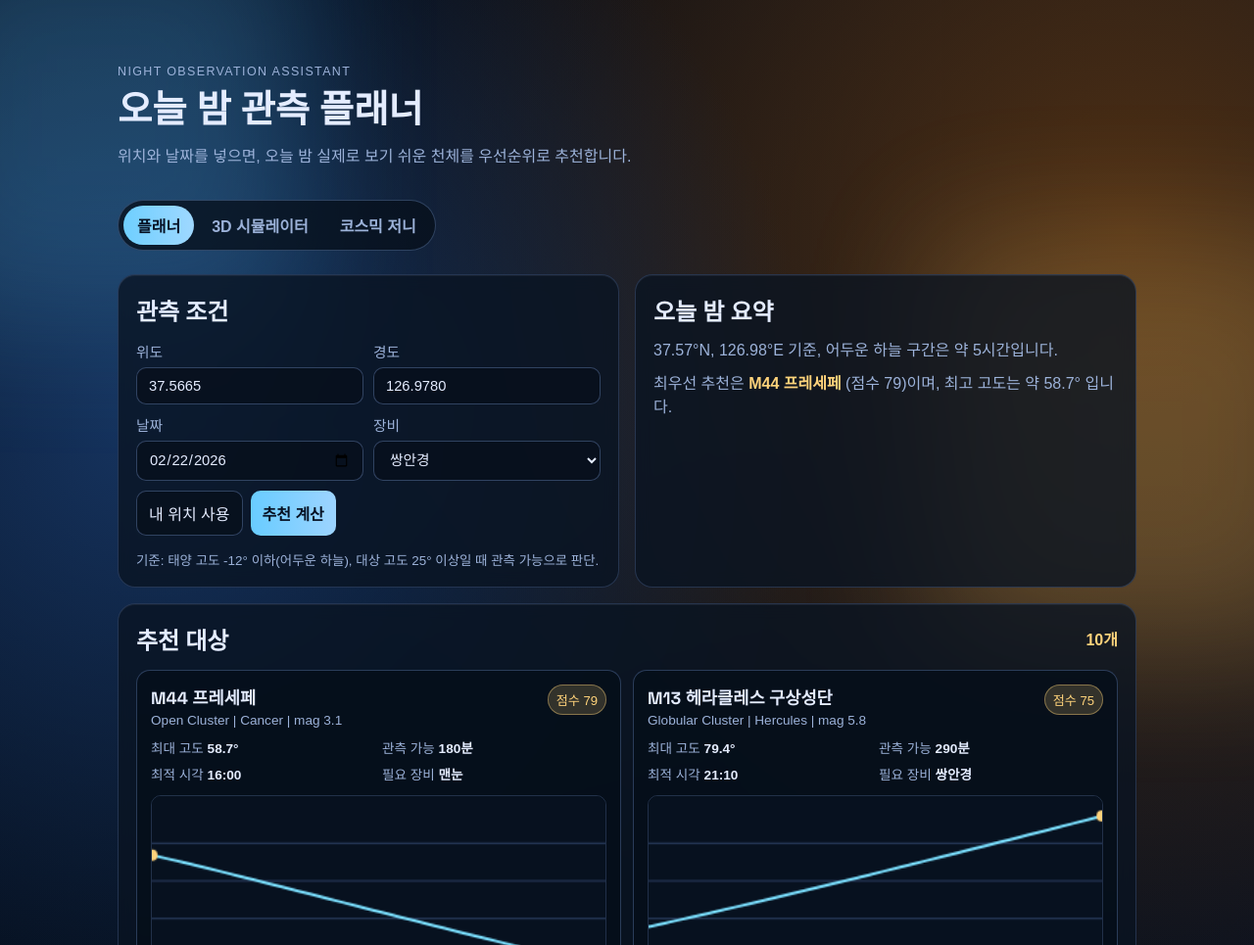
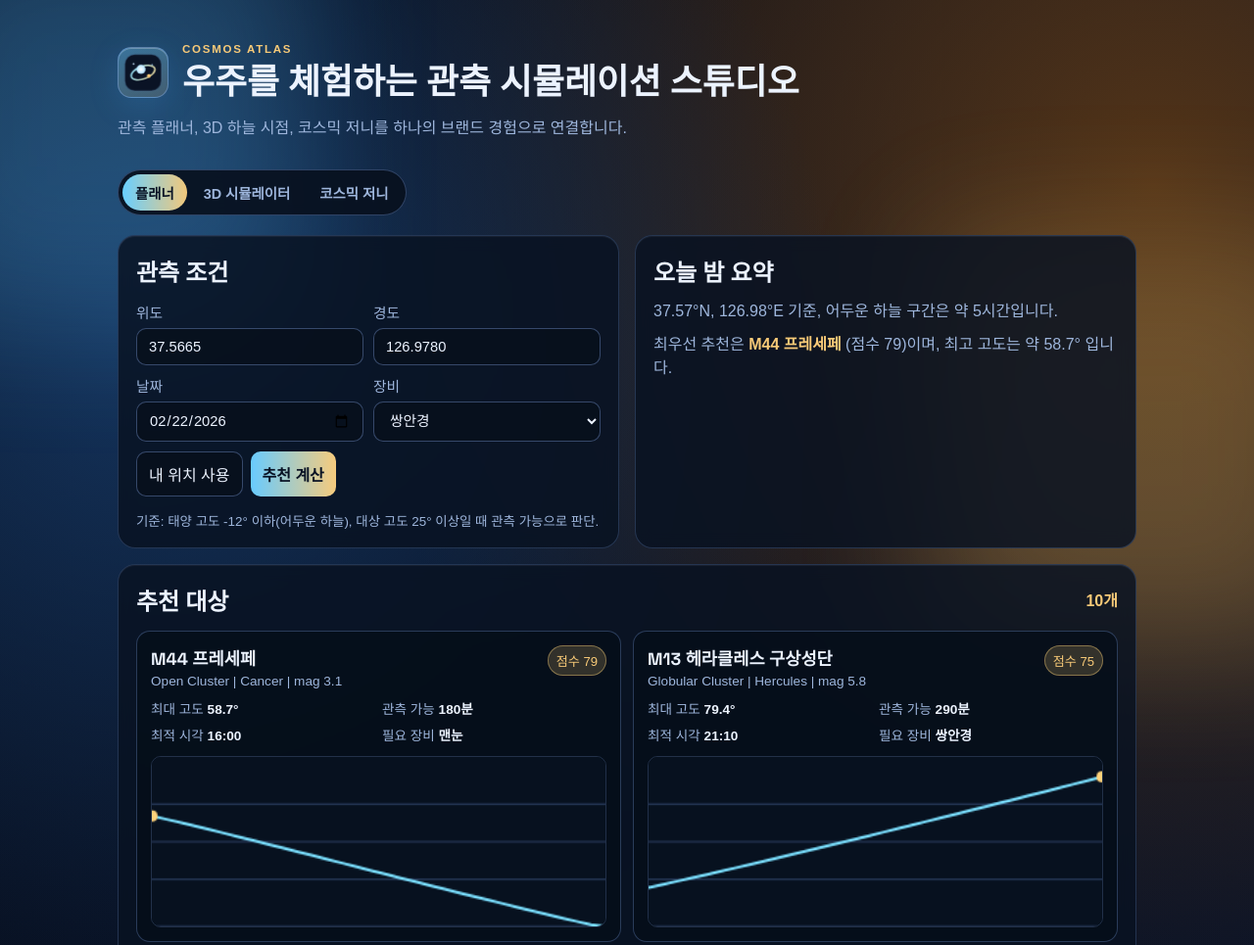
Before and after one commit to currenjin/cosmos-simulator, a plain HTML site: page index.html in a window 1280 px wide. Shown: the top 965 px of the page at 98% size. Drawn offline with nearby package versions, Linux system fonts and the light colour scheme; a web font is replaced by a local one.

Commit message:
Apply cohesive COSMOS ATLAS branding system across all modes

```diff
--- a/app.js
+++ b/app.js
@@ -70,6 +70,7 @@ function setMode(mode) {
   const journeyMode = mode === "journey";
   const plannerMode = !simulatorMode && !journeyMode;
 
+  document.body.classList.toggle("planner-mode", plannerMode);
   document.body.classList.toggle("simulator-mode", simulatorMode);
   document.body.classList.toggle("journey-mode", journeyMode);
   plannerView.hidden = !plannerMode;
--- a/index.html
+++ b/index.html
@@ -3,7 +3,7 @@
   <head>
     <meta charset="UTF-8" />
     <meta name="viewport" content="width=device-width, initial-scale=1.0" />
-    <title>Tonight Sky Planner</title>
+    <title>COSMOS ATLAS</title>
     <link rel="preconnect" href="https://fonts.googleapis.com" />
     <link rel="preconnect" href="https://fonts.gstatic.com" crossorigin />
     <link
@@ -16,10 +16,17 @@
     <div class="bg-glow glow-a"></div>
     <div class="bg-glow glow-b"></div>
     <header class="hero">
-      <p class="eyebrow">Night Observation Assistant</p>
-      <h1>오늘 밤 관측 플래너</h1>
-      <p>
-        위치와 날짜를 넣으면, 오늘 밤 실제로 보기 쉬운 천체를 우선순위로 추천합니다.
+      <div class="brand-lockup">
+        <div class="brand-mark" aria-hidden="true">
+          <img src="assets/cosmos-atlas-logo.svg" alt="" />
+        </div>
+        <div>
+          <p class="eyebrow">COSMOS ATLAS</p>
+          <h1>우주를 체험하는 관측 시뮬레이션 스튜디오</h1>
+        </div>
+      </div>
+      <p class="hero-copy">
+        관측 플래너, 3D 하늘 시점, 코스믹 저니를 하나의 브랜드 경험으로 연결합니다.
       </p>
       <div class="mode-tabs" role="tablist" aria-label="앱 모드 선택">
         <button type="button" class="mode-tab is-active" data-tab="planner" role="tab" aria-selected="true">
@@ -184,6 +191,9 @@
       </section>
     </section>
 
+    <footer class="site-footer">
+      <p>COSMOS ATLAS | Observe. Understand. Feel The Scale.</p>
+    </footer>
     <script type="module" src="app.js"></script>
     <script type="module" src="sky3d.js"></script>
     <script type="module" src="cosmic-journey.js"></script>
--- a/styles.css
+++ b/styles.css
@@ -1,12 +1,14 @@
 :root {
-  --bg: #020710;
-  --bg-soft: #091628;
-  --panel: rgba(9, 20, 34, 0.78);
-  --line: rgba(139, 180, 255, 0.2);
-  --text: #e4ecff;
-  --muted: #9cb2d9;
-  --accent: #7be0ff;
-  --warm: #ffd37b;
+  --bg: #050913;
+  --bg-soft: #0b1628;
+  --panel: rgba(9, 19, 34, 0.84);
+  --line: rgba(131, 173, 246, 0.22);
+  --text: #ecf3ff;
+  --muted: #9eb6dc;
+  --accent: #73d2ff;
+  --accent-strong: #4fb7f0;
+  --warm: #f8ca78;
+  --brand-ink: #081224;
   --danger: #ff8c8c;
   --radius: 18px;
 }
@@ -19,12 +21,13 @@ body {
   margin: 0;
   font-family: "IBM Plex Sans KR", "Apple SD Gothic Neo", sans-serif;
   color: var(--text);
-  background: radial-gradient(circle at 12% 18%, #163460, transparent 30%),
-    radial-gradient(circle at 90% 10%, #4e2f14, transparent 35%),
-    linear-gradient(135deg, #020710 0%, #06101e 45%, #090f24 100%);
+  background: radial-gradient(circle at 12% 14%, #15355f, transparent 30%),
+    radial-gradient(circle at 92% 8%, #533418, transparent 34%),
+    linear-gradient(140deg, #050913 0%, #091327 44%, #0c1228 100%);
   min-height: 100vh;
   position: relative;
   overflow-x: hidden;
+  transition: background 500ms ease;
 }
 
 .bg-glow {
@@ -51,7 +54,9 @@ body {
 }
 
 .hero,
-main {
+main,
+.simulator-view,
+.journey-view {
   position: relative;
   z-index: 1;
 }
@@ -59,15 +64,16 @@ main {
 .hero {
   max-width: 1080px;
   margin: 0 auto;
-  padding: 54px 20px 24px;
+  padding: 44px 20px 20px;
 }
 
 .eyebrow {
   margin: 0;
   text-transform: uppercase;
-  letter-spacing: 0.11em;
+  letter-spacing: 0.15em;
   color: var(--warm);
-  font-size: 0.78rem;
+  font-size: 0.72rem;
+  font-weight: 600;
 }
 
 h1,
@@ -78,25 +84,50 @@ h3 {
 }
 
 h1 {
-  margin-top: 10px;
-  font-size: clamp(1.8rem, 3vw, 2.9rem);
+  margin-top: 8px;
+  font-size: clamp(1.6rem, 2.8vw, 2.5rem);
   line-height: 1.14;
+  max-width: 760px;
 }
 
-.hero p {
+.hero-copy {
   margin-top: 12px;
   color: var(--muted);
-  max-width: 720px;
+  max-width: 800px;
+}
+
+.brand-lockup {
+  display: flex;
+  align-items: center;
+  gap: 14px;
+}
+
+.brand-mark {
+  width: 52px;
+  height: 52px;
+  border-radius: 14px;
+  border: 1px solid rgba(140, 185, 255, 0.4);
+  background: linear-gradient(160deg, rgba(115, 210, 255, 0.32), rgba(248, 202, 120, 0.16));
+  display: grid;
+  place-items: center;
+  box-shadow: inset 0 1px 0 rgba(255, 255, 255, 0.25), 0 8px 30px rgba(69, 153, 237, 0.18);
+}
+
+.brand-mark img {
+  width: 40px;
+  height: 40px;
+  animation: logoFloat 3.4s ease-in-out infinite alternate;
 }
 
 .mode-tabs {
-  margin-top: 18px;
+  margin-top: 16px;
   display: inline-flex;
-  background: rgba(7, 16, 28, 0.78);
-  border: 1px solid rgba(145, 185, 255, 0.28);
+  background: rgba(8, 17, 31, 0.92);
+  border: 1px solid rgba(138, 182, 255, 0.3);
   border-radius: 999px;
-  padding: 5px;
+  padding: 4px;
   gap: 4px;
+  backdrop-filter: blur(6px);
 }
 
 .mode-tab {
@@ -105,12 +136,13 @@ h1 {
   background: transparent;
   color: var(--muted);
   font-weight: 600;
-  padding: 8px 14px;
+  padding: 8px 13px;
+  font-size: 0.9rem;
 }
 
 .mode-tab.is-active {
-  background: linear-gradient(90deg, #6ecfff, #9fd8ff);
-  color: #061123;
+  background: linear-gradient(90deg, #69cfff, #f2c87b);
+  color: var(--brand-ink);
 }
 
 main {
@@ -129,6 +161,7 @@ main {
   padding: 18px;
   backdrop-filter: blur(8px);
   box-shadow: inset 0 1px 0 rgba(255, 255, 255, 0.05);
+  animation: revealUp 420ms ease;
 }
 
 .controls {
@@ -161,7 +194,7 @@ input,
 select,
 button {
   border-radius: 10px;
-  border: 1px solid rgba(145, 185, 255, 0.3);
+  border: 1px solid rgba(146, 186, 255, 0.34);
   background: rgba(8, 16, 28, 0.8);
   color: var(--text);
   font: inherit;
@@ -179,8 +212,8 @@ button:hover {
 }
 
 .primary {
-  background: linear-gradient(90deg, #68ccff, #9dd4ff);
-  color: #061123;
+  background: linear-gradient(90deg, #68cbff, #f6cb7d);
+  color: var(--brand-ink);
   font-weight: 700;
   border: none;
 }
@@ -437,7 +470,7 @@ body.simulator-mode .hero > p {
   border: 1px solid rgba(133, 180, 255, 0.22);
   border-radius: 16px;
   padding: 18px;
-  background: linear-gradient(120deg, rgba(12, 27, 47, 0.9), rgba(22, 21, 44, 0.82));
+  background: linear-gradient(120deg, rgba(11, 27, 47, 0.92), rgba(37, 25, 47, 0.82));
 }
 
 .journey-kicker {
@@ -470,7 +503,7 @@ body.simulator-mode .hero > p {
   border-radius: 16px;
   border: 1px solid rgba(136, 180, 255, 0.22);
   padding: 14px;
-  background: linear-gradient(150deg, rgba(8, 17, 31, 0.9), rgba(6, 13, 25, 0.8));
+  background: linear-gradient(150deg, rgba(8, 17, 31, 0.92), rgba(12, 15, 30, 0.82));
 }
 
 .stage-panel {
@@ -608,12 +641,66 @@ body.journey-mode .hero > p {
   margin-top: 0;
 }
 
+body.planner-mode {
+  background: radial-gradient(circle at 12% 14%, #15355f, transparent 30%),
+    radial-gradient(circle at 92% 8%, #533418, transparent 34%),
+    linear-gradient(140deg, #050913 0%, #091327 44%, #0c1228 100%);
+}
+
+body.simulator-mode {
+  background: radial-gradient(circle at 13% 12%, #0e3255, transparent 32%),
+    radial-gradient(circle at 88% 18%, #204a34, transparent 40%),
+    linear-gradient(140deg, #040910 0%, #081222 42%, #0a1c1f 100%);
+}
+
+body.journey-mode {
+  background: radial-gradient(circle at 12% 16%, #3d295f, transparent 35%),
+    radial-gradient(circle at 88% 12%, #5b2d3f, transparent 38%),
+    linear-gradient(140deg, #060711 0%, #0f1225 43%, #1a1024 100%);
+}
+
+.site-footer {
+  max-width: 1280px;
+  margin: 0 auto;
+  padding: 4px 20px 18px;
+  position: relative;
+  z-index: 1;
+}
+
+.site-footer p {
+  margin: 0;
+  color: var(--muted);
+  font-size: 0.78rem;
+  letter-spacing: 0.08em;
+  text-transform: uppercase;
+}
+
 @keyframes drift {
   from {
     transform: translate3d(0, 0, 0);
   }
   to {
     transform: translate3d(30px, 20px, 0);
+  }
+}
+
+@keyframes logoFloat {
+  from {
+    transform: translateY(-1px) scale(1);
+  }
+  to {
+    transform: translateY(1px) scale(1.03);
+  }
+}
+
+@keyframes revealUp {
+  from {
+    opacity: 0;
+    transform: translateY(8px);
+  }
+  to {
+    opacity: 1;
+    transform: translateY(0);
   }
 }
 
@@ -681,4 +768,18 @@ body.journey-mode .hero > p {
   .mode-tab {
     width: 100%;
   }
+
+  .brand-lockup {
+    align-items: flex-start;
+  }
+
+  .brand-mark {
+    width: 44px;
+    height: 44px;
+  }
+
+  .brand-mark img {
+    width: 34px;
+    height: 34px;
+  }
 }
```
Also changed, not shown: README.md, assets/cosmos-atlas-logo.svg (added).
